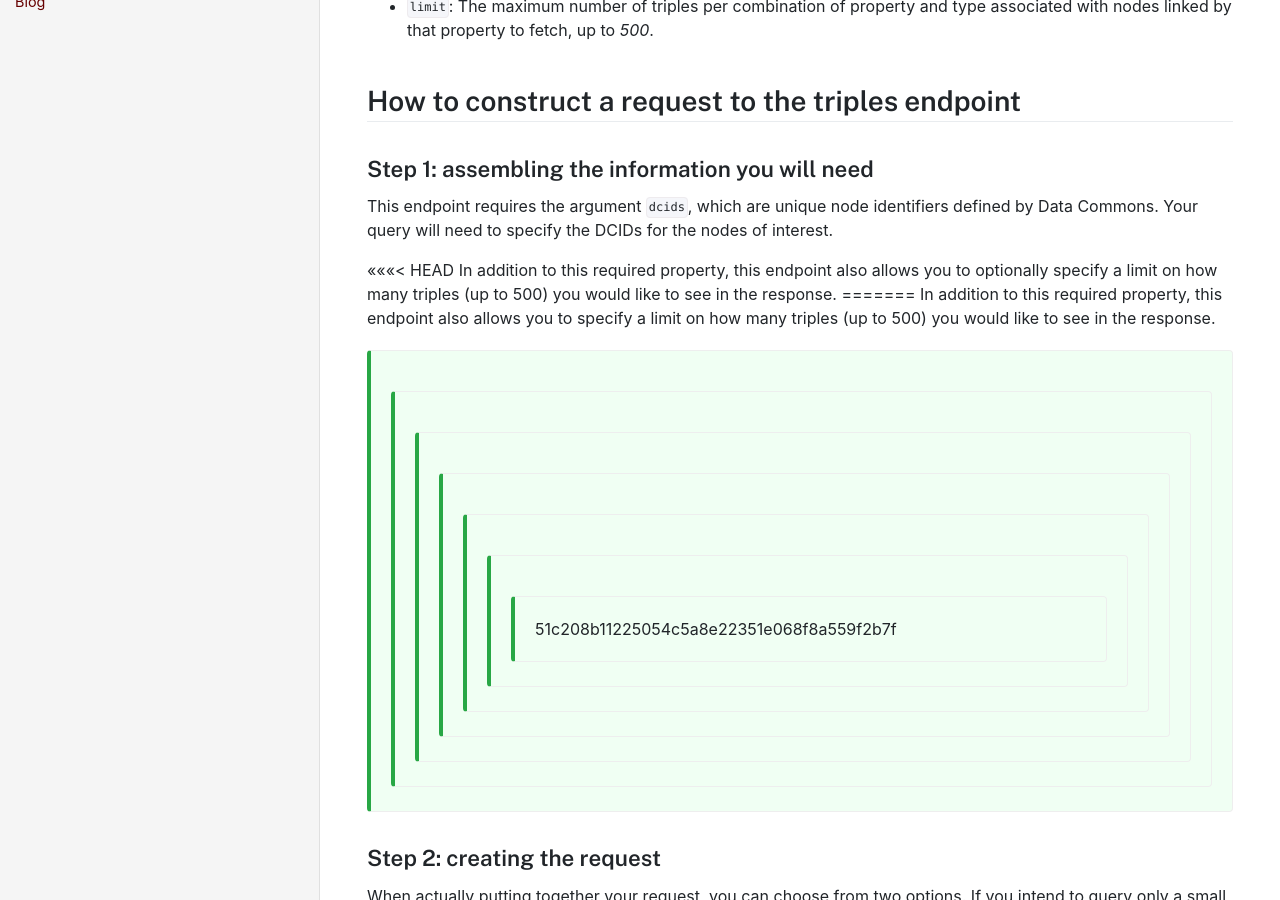
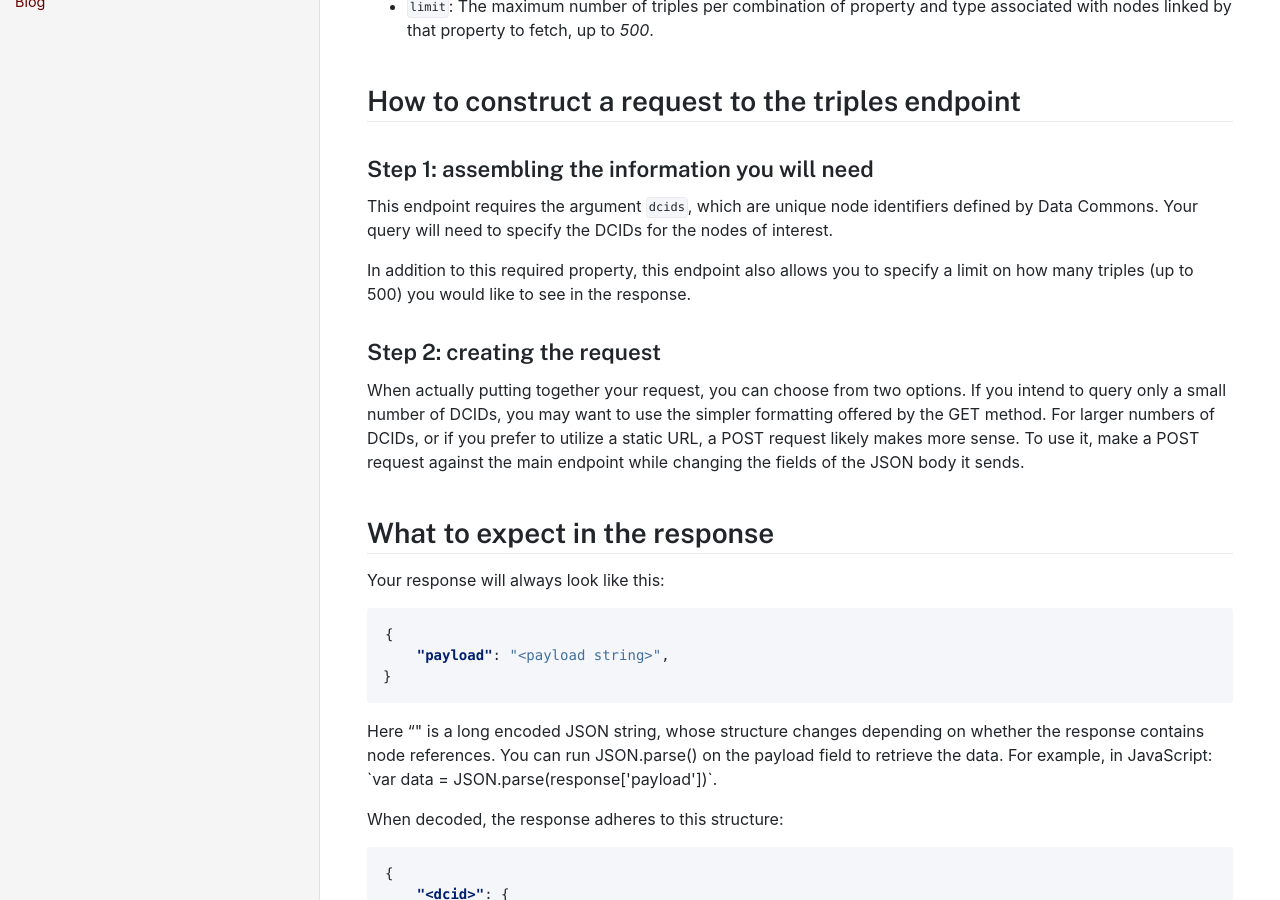
Before and after one commit to datacommonsorg/docsite, a Jekyll site: the page built from api/rest/triple.md, in a window 1280 px wide and 900 px high, scrolled down 674 px. Built offline with Jekyll 4.4.1, drawn with Linux system fonts in a browser that asks for light colours; comment, search, counter and statistics services are not loaded.

Commit message:
triple updates

```diff
--- a/api/rest/triple.md
+++ b/api/rest/triple.md
@@ -39,11 +39,7 @@
 
 This endpoint requires the argument `dcids`, which are unique node identifiers defined by Data Commons. Your query will need to specify the DCIDs for the nodes of interest.
 
-<<<<<<< HEAD
-In addition to this required property, this endpoint also allows you to optionally specify a limit on how many triples (up to 500) you would like to see in the response.
-=======
 In addition to this required property, this endpoint also allows you to specify a limit on how many triples (up to 500) you would like to see in the response.
->>>>>>> 51c208b11225054c5a8e22351e068f8a559f2b7f
 
 ### Step 2: creating the request
 
```
